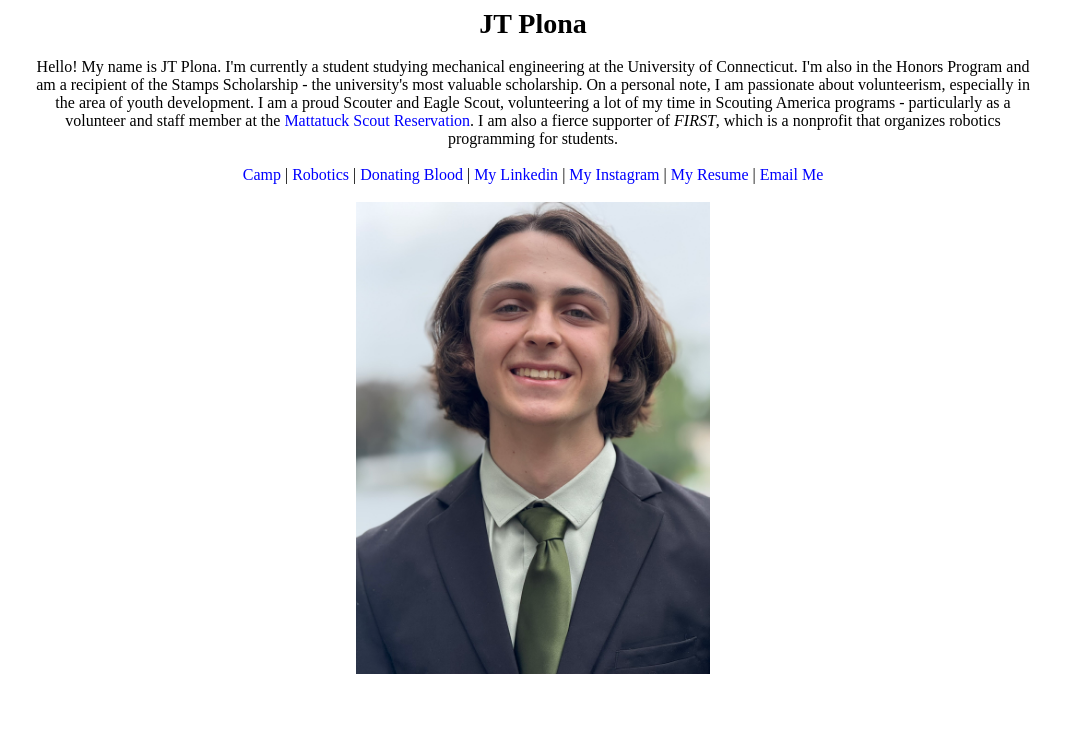
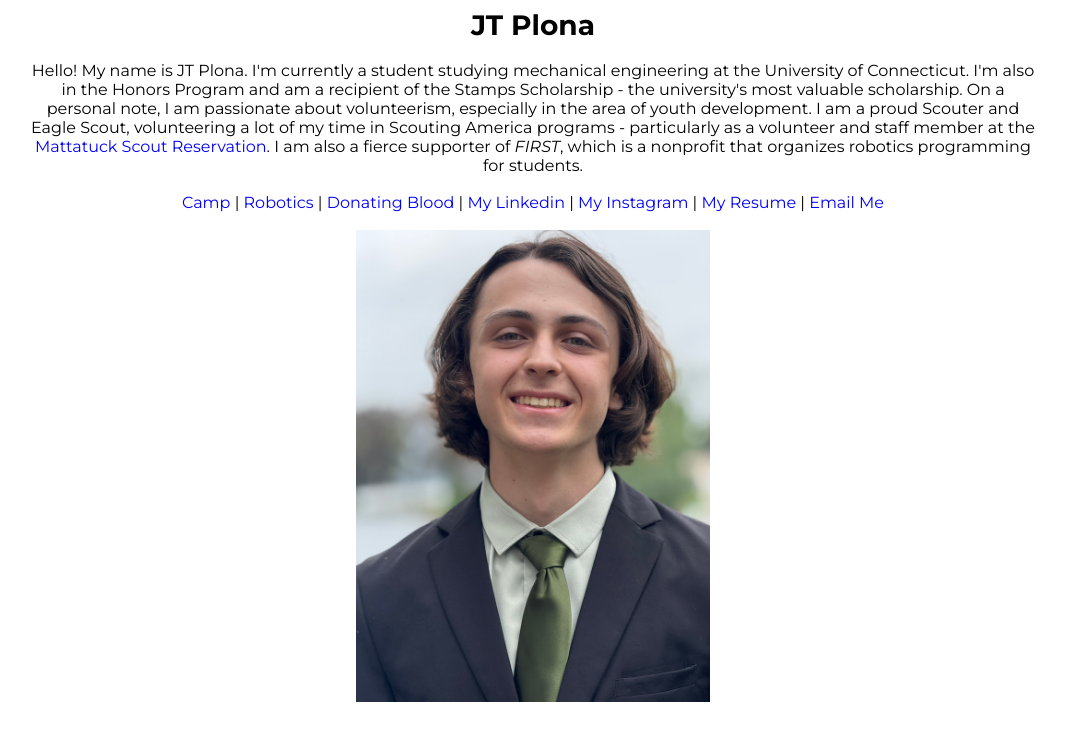
Before and after one commit to jt-pl/jt-pl.github.io, a Jekyll site: the page index.html, which Jekyll copies as it is, in a window 1280 px wide. Shown: the top 741 px of the page, without its empty margins (107-1172 px from the left). Built offline with Jekyll 4.4.1, drawn with Linux system fonts in a browser that asks for light colours.

Commit message:
Update mainStyles.css

```diff
--- a/css/mainStyles.css
+++ b/css/mainStyles.css
@@ -1,11 +1,11 @@
-@font-face {
+/*@font-face {
     font-family: 'Figtree';
     src: url('css/Figtree-Black.woff2') format('woff2');
     font-weight: 100;
     font-style: normal;
     font-display: swap;
-}
-@import url(//fonts.googleapis.com/css?family=Montserrat);
+}*/
+@import url('https://fonts.googleapis.com/css2?family=Montserrat:ital,wght@0,100..900;1,100..900&display=swap');
 
 h1  {font-family: Montserrat;
      max-width: 80%;
```
